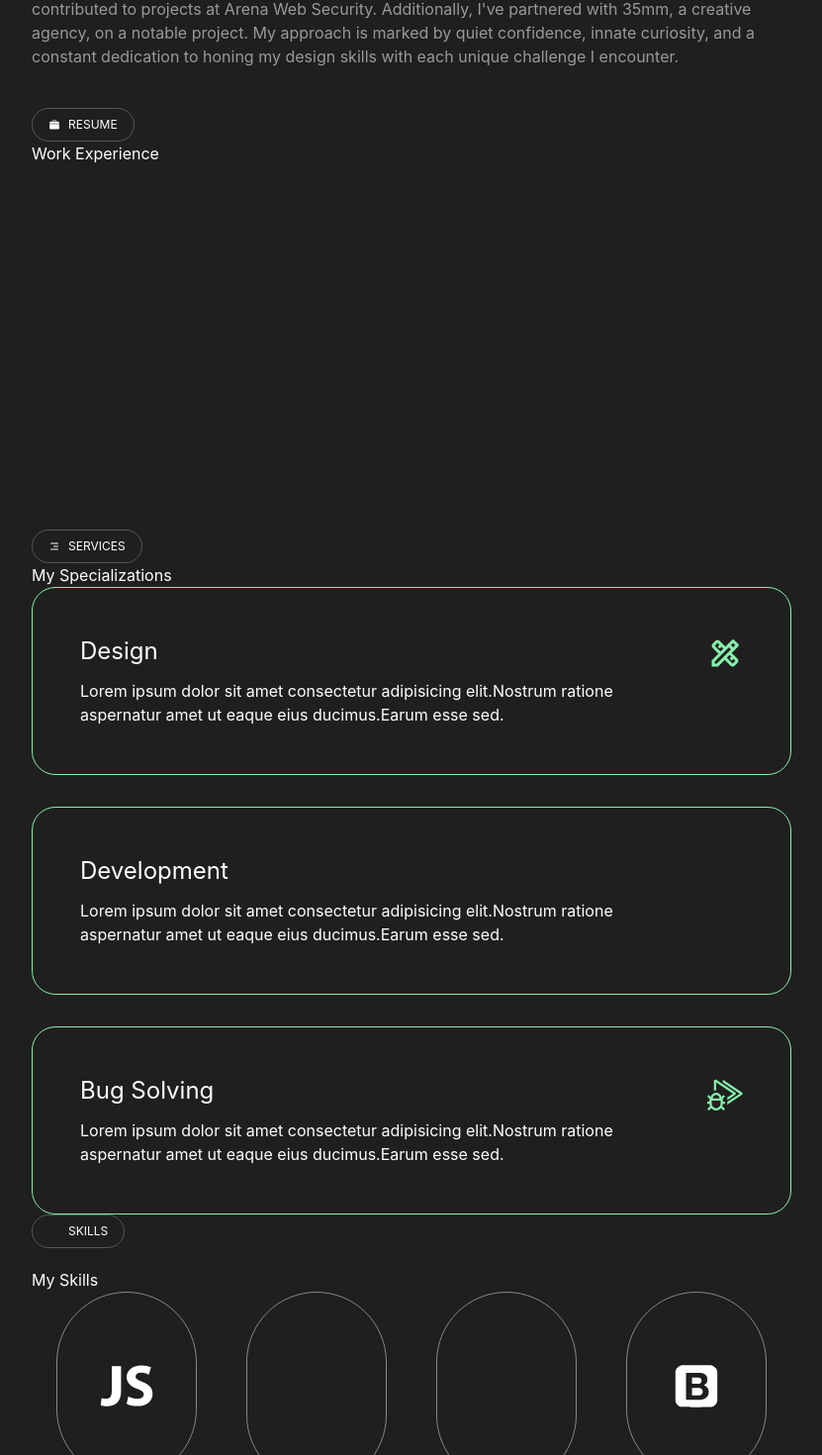
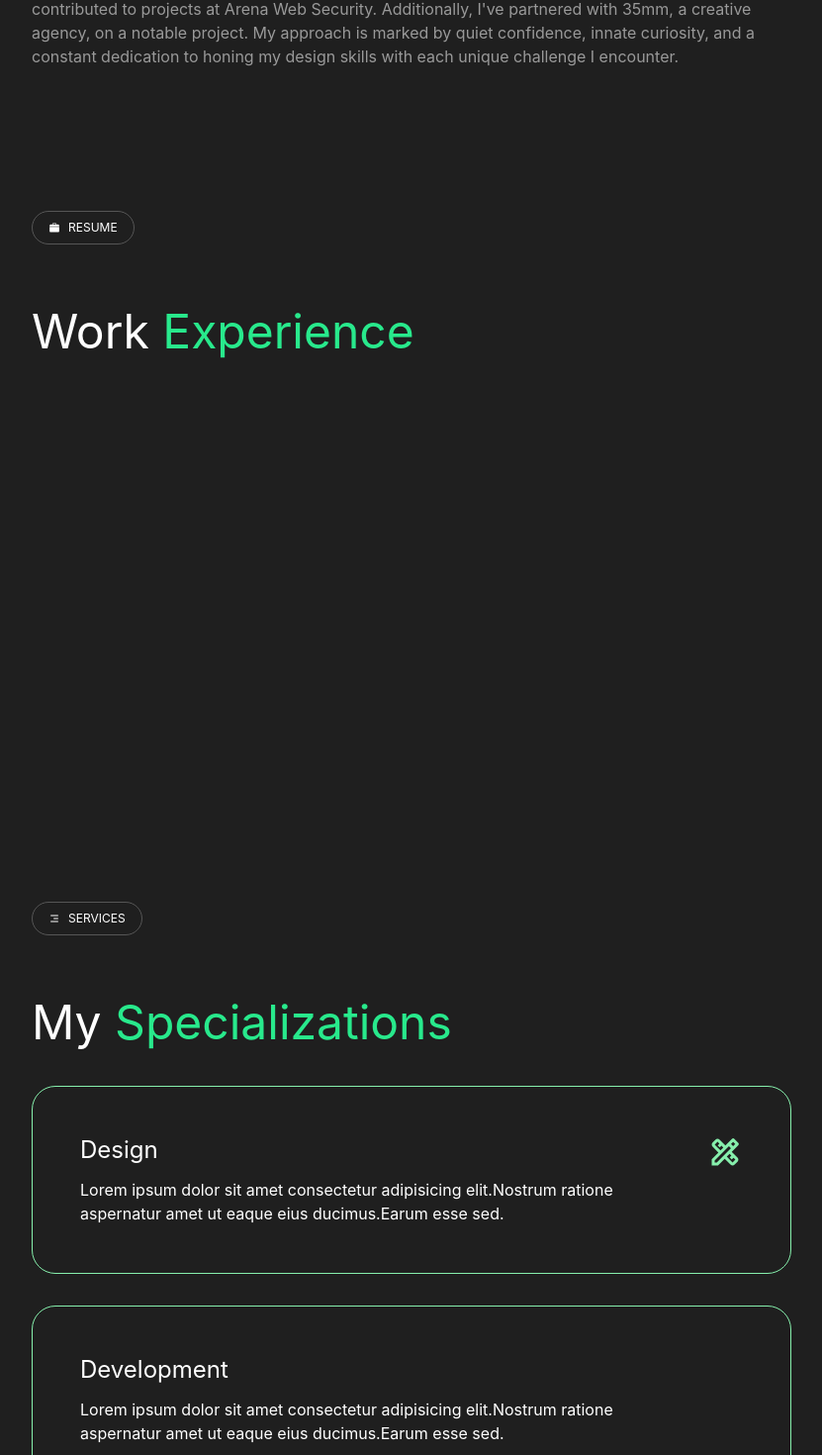
Before and after one commit to MdMehedi-Hasan/portfolio_2.0, a React (Create React App) app: page / in a window 1280 px wide. Shown: the part 1113-2583 px from the top of the page at 99% size, without its empty margins (343-1174 px from the left). Built offline with nearby package versions, Linux system fonts and the light colour scheme; some icons are missing.

Commit message:
design - all section spacing added

```diff
--- a/src/Components/Home/Portfolio.js
+++ b/src/Components/Home/Portfolio.js
@@ -9,8 +9,8 @@ import ic5 from '../../Assets/Portfolios/5.png'
 export default function Portfolio() {
     return (
         <section>
-            <span className='flex items-center gap-2 text-xs border border-[#565656] rounded-full w-fit px-4 py-2 mb-5' id='portfolio'><RxDragHandleDots2 />PORTFOLIO</span>
-            <div className='grid grid-cols-2 gap-5'>
+            <span className='flex items-center gap-2 text-xs border border-[#565656] rounded-full w-fit px-4 py-2 mb-10 mt-36' id='portfolio'><RxDragHandleDots2 />PORTFOLIO</span>
+            <div className='grid grid-cols-2 gap-8 gap-y-16'>
                 <div className='col-span-2 w-full rounded-lg'>
                     <img src={ic1} alt="portfolio" className='rounded-lg' />
                 </div>
--- a/src/Components/Home/Resume.js
+++ b/src/Components/Home/Resume.js
@@ -7,8 +7,8 @@ export default function Resume() {
     AOS.init();
     return (
         <section>
-            <span className='flex items-center gap-2 text-xs border border-[#565656] rounded-full w-fit px-4 py-2' id='resume'><IoIosBriefcase />RESUME</span>
-            <h1>Work Experience</h1>
+            <span className='flex items-center gap-2 text-xs border border-[#565656] rounded-full w-fit px-4 py-2 mt-36 mb-16' id='resume'><IoIosBriefcase />RESUME</span>
+            <h1 className='text-5xl mb-10'>Work <span className='text-primary'>Experience</span></h1>
             <ul>
                 <li className='flex gap-5' data-aos="fade-left">
                     <div className='flex flex-col items-center'>
--- a/src/Components/Home/Services.js
+++ b/src/Components/Home/Services.js
@@ -12,8 +12,8 @@ export default function Services() {
     ]
     return (
         <section>
-            <span className='flex items-center gap-2 text-xs border border-[#565656] rounded-full w-fit px-4 py-2' id='services'><CgMenuRightAlt />SERVICES</span>
-            <h1>My Specializations</h1>
+            <span className='flex items-center gap-2 text-xs border border-[#565656] rounded-full w-fit px-4 py-2 mt-36' id='services'><CgMenuRightAlt />SERVICES</span>
+            <h1 className='text-5xl mt-16 mb-10'>My <span className='text-primary'>Specializations</span></h1>
             <div className='flex flex-col gap-8'>
                 {
                     services.map((item, index) =>
--- a/src/Components/Home/Skills.js
+++ b/src/Components/Home/Skills.js
@@ -19,8 +19,8 @@ export default function Skills() {
     ]
     return (
         <div>
-            <span className='flex items-center gap-2 text-xs border border-[#565656] rounded-full w-fit px-4 py-2 mb-5' id='skills'><LiaShapesSolid />SKILLS</span>
-            <h1>My Skills</h1>
+            <span className='flex items-center gap-2 text-xs border border-[#565656] rounded-full w-fit px-4 py-2 mb-5 mt-24' id='skills'><LiaShapesSolid />SKILLS</span>
+            <h1 className='text-5xl mt-8 mb-16'>My <span className='text-primary'>Skills</span></h1>
             <div className='grid grid-cols-4 gap-y-10'>
                 {
                     skills.map((item, index) => <div key={index} className='flex flex-col items-center gap-2'>
```
